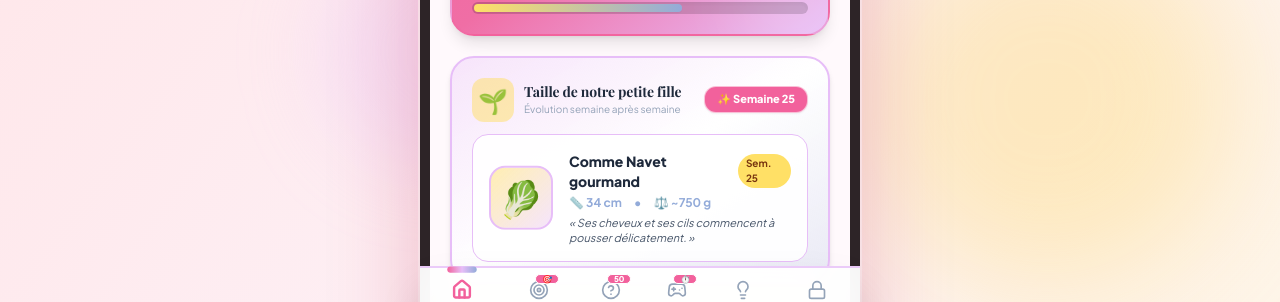
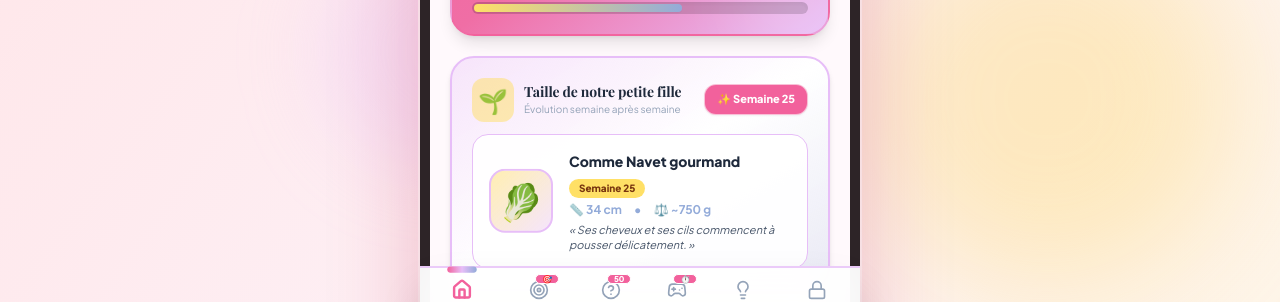
Before and after one commit to celiamen92240/siteliza, a React (Vite) app in the folder frontend/: page / in a window 1280 px wide. Shown: the part 469-771 px from the top of the page. Built offline with nearby package versions, Linux system fonts and the light colour scheme; no server answers; a web font is replaced by a local one.

Commit message:
Affichage Semaine 26 sur une seule ligne

```diff
--- a/frontend/src/views/HomeView.jsx
+++ b/frontend/src/views/HomeView.jsx
@@ -146,19 +146,19 @@ export default function HomeView({ setTab, onTabChange }) {
 
       {/* 2. TAILLE DE BÉBÉ EN FRUITS / LÉGUMES */}
       <div className="bg-gradient-to-br from-[#E7BEF8]/35 via-white to-[#93ABD9]/20 rounded-3xl p-5 shadow-md border-2 border-[#E7BEF8] space-y-3">
-        <div className="flex items-center justify-between">
-          <div className="flex items-center gap-2.5">
-            <span className="text-2xl p-1.5 bg-[#FFE066]/50 rounded-xl">🌱</span>
-            <div>
-              <h3 className="font-serif text-sm font-bold text-slate-800">
+        <div className="flex items-center justify-between gap-2">
+          <div className="flex items-center gap-2.5 min-w-0">
+            <span className="text-2xl p-1.5 bg-[#FFE066]/50 rounded-xl flex-shrink-0">🌱</span>
+            <div className="min-w-0">
+              <h3 className="font-serif text-sm font-bold text-slate-800 truncate">
                 Taille de notre petite fille
               </h3>
               <p className="text-[10px] text-slate-400">Évolution semaine après semaine</p>
             </div>
           </div>
 
-          {/* Automatic Live Week Badge */}
-          <span className="text-[11px] font-black text-white bg-[#F2619C] border border-white/60 rounded-xl px-3 py-1 flex items-center gap-1 shadow-sm">
+          {/* Automatic Live Week Badge (Toujours sur une seule ligne) */}
+          <span className="text-[11px] font-black text-white bg-[#F2619C] border border-white/60 rounded-xl px-3 py-1.5 flex items-center gap-1 shadow-sm whitespace-nowrap flex-shrink-0">
             <span>✨ Semaine {currentWeek}</span>
           </span>
         </div>
@@ -169,17 +169,17 @@ export default function HomeView({ setTab, onTabChange }) {
             {fruitInfo.emoji}
           </div>
 
-          <div className="space-y-1">
-            <div className="flex items-center gap-2">
+          <div className="space-y-1 min-w-0">
+            <div className="flex items-center gap-2 flex-wrap">
               <span className="font-extrabold text-sm text-slate-800">
                 Comme {fruitInfo.fruit}
               </span>
-              <span className="text-[10px] bg-[#FFE066] text-[#78350f] px-2 py-0.5 rounded-full font-bold">
-                Sem. {currentWeek}
+              <span className="text-[10px] bg-[#FFE066] text-[#78350f] px-2.5 py-0.5 rounded-full font-extrabold whitespace-nowrap flex-shrink-0">
+                Semaine {currentWeek}
               </span>
             </div>
 
-            <div className="flex items-center gap-3 text-xs text-[#93ABD9] font-bold">
+            <div className="flex items-center gap-3 text-xs text-[#93ABD9] font-bold whitespace-nowrap">
               <span>📏 {fruitInfo.sizeCm} cm</span>
               <span>•</span>
               <span>⚖️ ~{fruitInfo.weightG} g</span>
```
Also changed, not shown: 2 other files (tests, documents, lock files or other folders).
